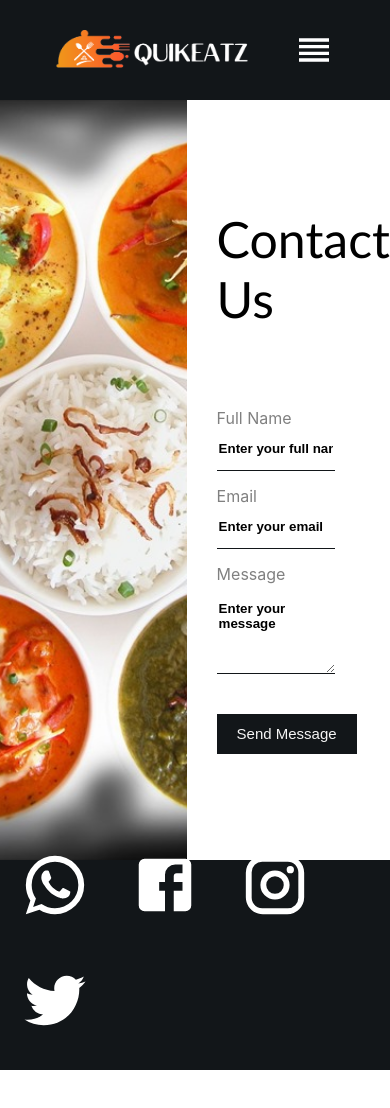
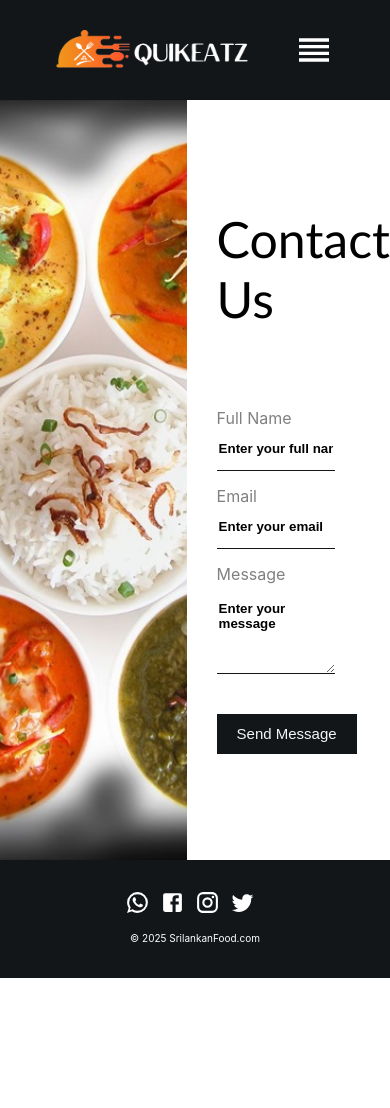
Before and after one commit to ishanirathnayaka/QuikEatz-Food-Order-App, a React (Create React App) app in the folder quik_eats/: page /contact in a window 390 px wide. After the commit the page ends 978 px from the top, so only its background shows below. Built offline with nearby package versions, Linux system fonts and the light colour scheme.

Commit message:
Update Footer.css

```diff
--- a/quik_eats/src/Styles/Footer.css
+++ b/quik_eats/src/Styles/Footer.css
@@ -1,22 +1,90 @@
 .footer {
   width: 100%;
-  height: 200px;
+  height: clamp(120px, 20vh, 200px);
   background-color: #121619;
   display: flex;
   justify-content: center;
   align-items: center;
   flex-direction: column;
-  padding-top: 10px;
+  padding: clamp(10px, 2vh, 20px);
+  box-sizing: border-box;
 }
 
 .socialMedia svg {
   color: white;
-  margin: 20px;
-  font-size: 70px;
+  margin: clamp(10px, 2vw, 20px);
+  font-size: clamp(40px, 7vw, 70px);
   cursor: pointer;
+  transition: transform 0.2s ease;
+}
+
+.socialMedia svg:hover {
+  transform: scale(1.1);
 }
 
 .footer p {
   color: white;
-  margin-left: 150px;
+  margin: clamp(5px, 1vh, 10px) 0;
+  font-size: clamp(12px, 2vw, 16px);
+  text-align: center;
+  padding: 0 clamp(10px, 2vw, 20px);
 }
+
+
+@media only screen and (max-width: 900px) {
+  .footer {
+    height: clamp(100px, 18vh, 180px);
+  }
+
+  .socialMedia svg {
+    margin: clamp(8px, 1.5vw, 15px);
+    font-size: clamp(35px, 6vw, 60px);
+  }
+}
+
+@media only screen and (max-width: 600px) {
+  .footer {
+    height: clamp(90px, 15vh, 150px);
+    padding: clamp(8px, 1.5vh, 15px);
+  }
+
+  .socialMedia svg {
+    margin: clamp(6px, 1vw, 10px);
+    font-size: clamp(30px, 5vw, 50px);
+  }
+
+  .footer p {
+    font-size: clamp(11px, 2vw, 14px);
+  }
+}
+
+@media only screen and (max-width: 400px) {
+  .footer {
+    height: clamp(80px, 14vh, 120px);
+    padding: clamp(6px, 1vh, 10px);
+  }
+
+  .socialMedia svg {
+    margin: clamp(5px, 0.8vw, 8px);
+    font-size: clamp(25px, 4vw, 40px);
+  }
+
+  .footer p {
+    font-size: clamp(10px, 2.5vw, 12px);
+  }
+}
+
+@media only screen and (min-width: 1200px) {
+  .footer {
+    height: clamp(150px, 20vh, 220px);
+  }
+
+  .socialMedia svg {
+    margin: clamp(15px, 2vw, 25px);
+    font-size: clamp(50px, 7vw, 70px);
+  }
+
+  .footer p {
+    font-size: clamp(14px, 2vw, 18px);
+  }
+}
```
